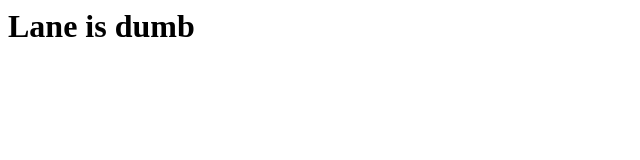
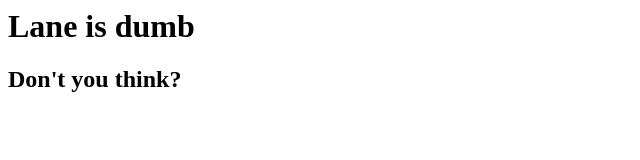
Before and after one commit to DrDillicious/lane_steve_prac, a plain HTML site: page index.html in a window 1280 px wide. Shown: the whole page, without its empty margins (0-640 px from the left). Drawn offline with Linux system fonts and the light colour scheme.

Commit message:
Added a second header

```diff
--- a/index.html
+++ b/index.html
@@ -1,5 +1,6 @@
 <head>
 <body>
   <h1> Lane is dumb </h1>
+  <h2> Don't you think? </h2>
 </body>
 </head>
```
